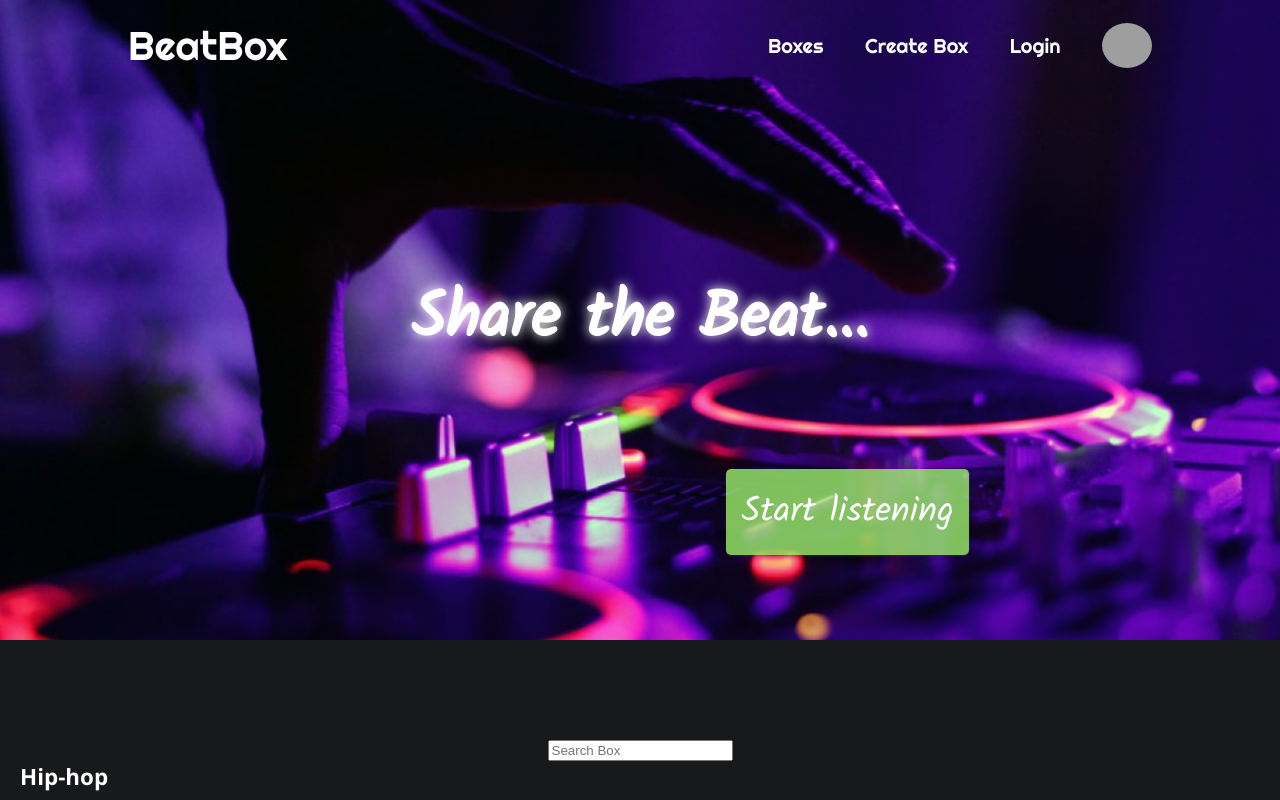
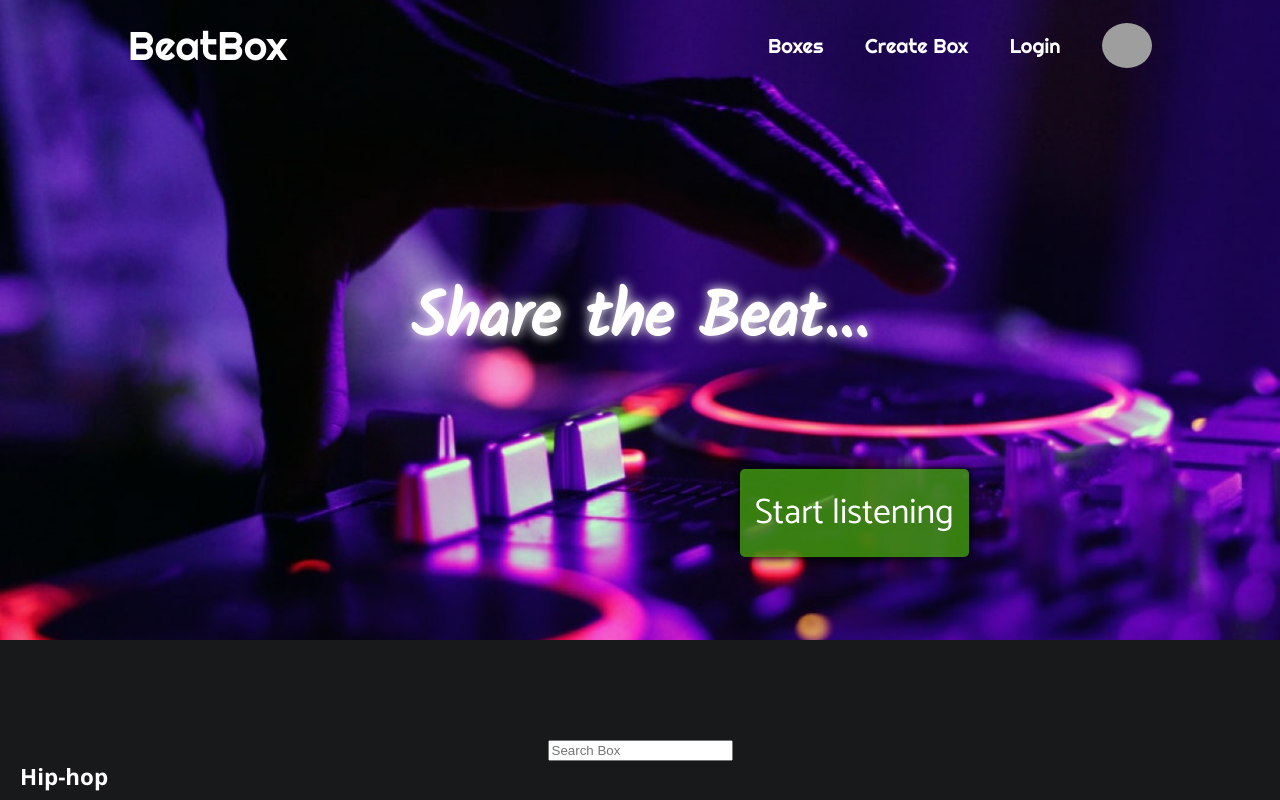
Before and after one commit to tzookyb/beatbox, a React (Create React App) app in the folder frontend/: page / in a window 1280 px wide. Shown: the top 800 px of the page. Built offline with nearby package versions, Linux system fonts and the light colour scheme; data requests are answered from the project's data file; grey boxes are pictures that could not be loaded.

Commit message:
changed "start listening" font

```diff
--- a/frontend/src/assets/scss/views/_home.scss
+++ b/frontend/src/assets/scss/views/_home.scss
@@ -1,4 +1,4 @@
-.chart-container>* {
+.chart-container > * {
     max-width: 50%;
 }
 
@@ -7,7 +7,7 @@
 }
 
 .hero-container {
-    background-image: url('../../img/hero1.png');
+    background-image: url("../../img/hero1.png");
     background-size: cover;
     background-position: right;
     background-repeat: no-repeat;
@@ -24,8 +24,8 @@
         }
 
         button {
-            font-family: Kalam;
-            background-color: #9ef36cc9;
+            font-family: Catamaran;
+            background-color: #3f940dd9;
             padding: 15px;
             border-radius: 5px;
             color: #fff;
@@ -33,6 +33,7 @@
             position: absolute;
             right: -100px;
             top: 200px;
+            box-shadow: 0px 0px 10px 1px black;
         }
     }
 }
@@ -43,8 +44,7 @@
     height: rem(400px);
     font-size: rem(15px);
 
-
-    >* {
+    > * {
         margin: 0 0 1em;
         max-width: 50%;
     }
@@ -52,6 +52,4 @@
     .welcome-txt span {
         font-family: Grandstander;
     }
-
-
 }
--- a/frontend/src/cmps/Player.jsx
+++ b/frontend/src/cmps/Player.jsx
@@ -181,7 +181,7 @@ class _Player extends Component {
             <Slider
                 style={{
                     width: '70px',
-                    color: 'white'
+                    color: 'white',
                 }}
                 name="played"
                 min={0}
@@ -211,7 +211,7 @@ class _Player extends Component {
                     orientation="vertical"
                     onChange={this.handleVolumeChange}
                 />
-                <button className="player-ctrl-btn flex align-center" title={muted ? 'Unmute' : 'Mute' } onClick={this.toggleMute}>{muted ? <VolumeMuteIcon /> : <VolumeUpIcon />}</button>
+                <button className="player-ctrl-btn flex align-center" title={muted ? 'Unmute' : 'Mute'} onClick={this.toggleMute}>{muted ? <VolumeMuteIcon /> : <VolumeUpIcon />}</button>
 
                 <img
                     className="back-to-box"
```
